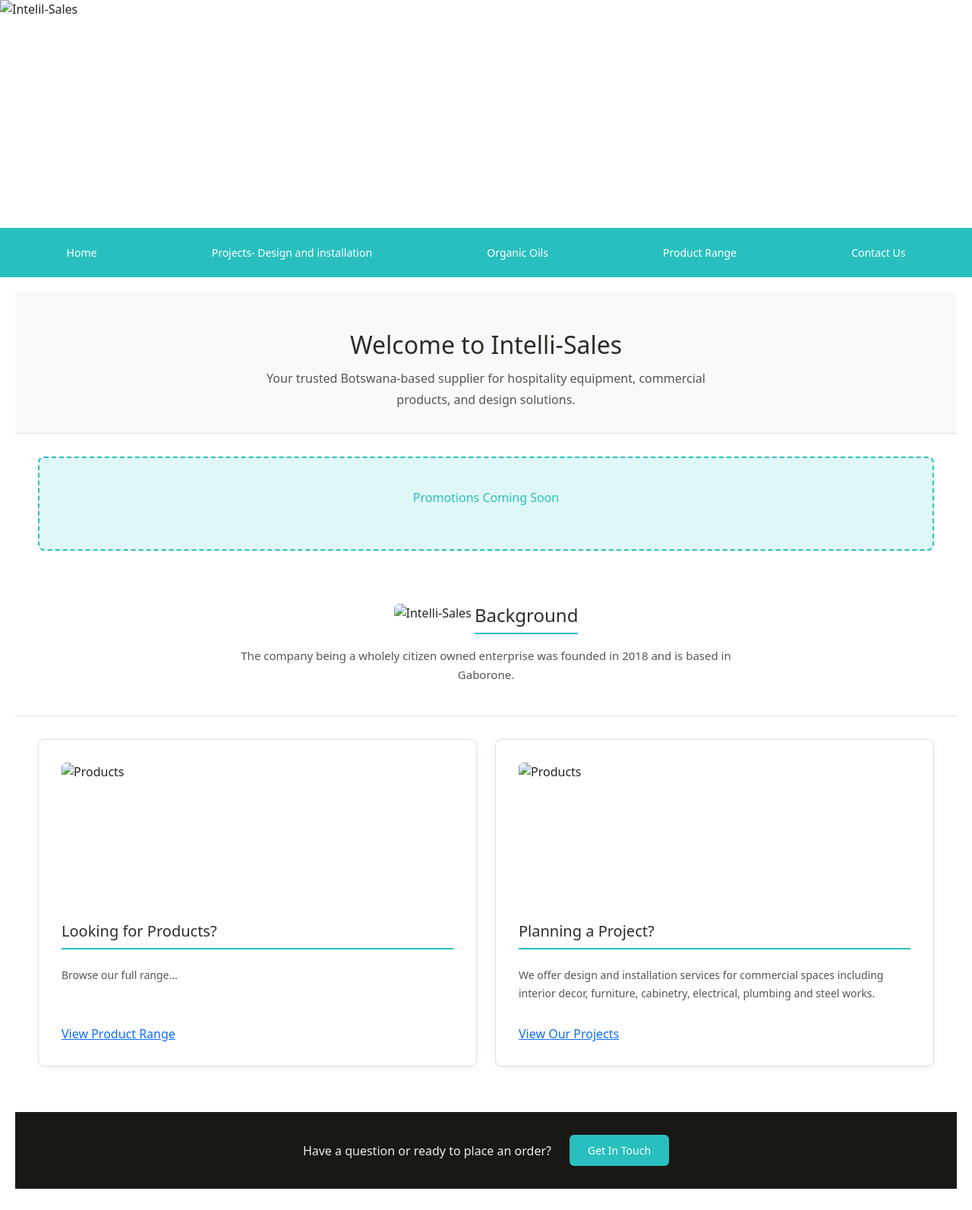
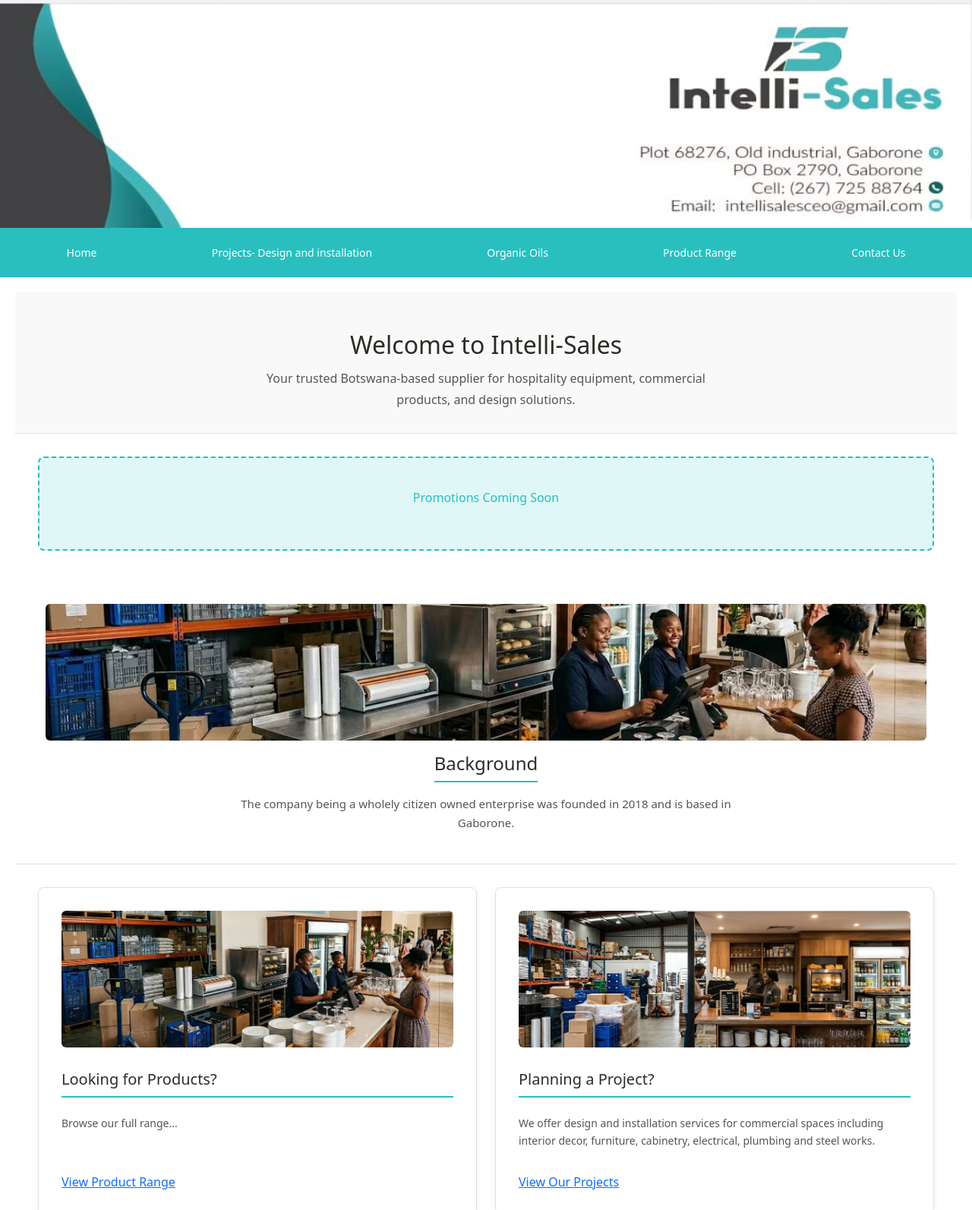
Before and after one commit to Jkemsley11/test, a plain HTML site: page index.html in a window 1280 px wide. Shown: the top 1593 px of the page at 76% size. Drawn offline with nearby package versions, Linux system fonts and the light colour scheme.

Commit message:
Fix image paths in index.html
Updated image paths to include 'intelisales/' prefix for consistency.

```diff
--- a/index.html
+++ b/index.html
@@ -11,7 +11,7 @@
 
 <!-- Header Section -->
 <header>
-<img src="header.jpeg" alt="Intelil-Sales" class="header-image">
+<img src="intelisales/header.jpeg" alt="Intelil-Sales" class="header-image">
 </header>
 
 <!-- Navigation -->
@@ -54,7 +54,7 @@
 
   <!-- Background Section -->
 <section class="background-section">
-  <img src="images/image1.jpeg" alt="Intelli-Sales">
+  <img src="intelisales/images/image1.jpeg" alt="Intelli-Sales">
   <h2>Background</h2>
   <p>The company being a wholely citizen owned enterprise was founded in 2018 and is based in Gaborone.</p>
 </section>
@@ -63,14 +63,14 @@
   <section class="guide-section">
 <!-- Guide Cards -->
     <div class="guide-card">
-        <img src="images/image1.jpeg" alt="Products">
+        <img src="intelisales/images/image1.jpeg" alt="Products">
         <h2>Looking for Products?</h2>
         <p>Browse our full range...</p>
         <a href="products.html" class="hub-btn">View Product Range</a>
     </div>
 
     <div class="guide-card">
-        <img src="images/image2.jpeg" alt="Products">
+        <img src="intelisales/images/image2.jpeg" alt="Products">
       <h2>Planning a Project?</h2>
       <p>We offer design and installation services for commercial spaces including interior decor, furniture, cabinetry, electrical, plumbing and steel works.</p>
       <a href="projects.html" class="hub-btn">View Our Projects</a>
```
